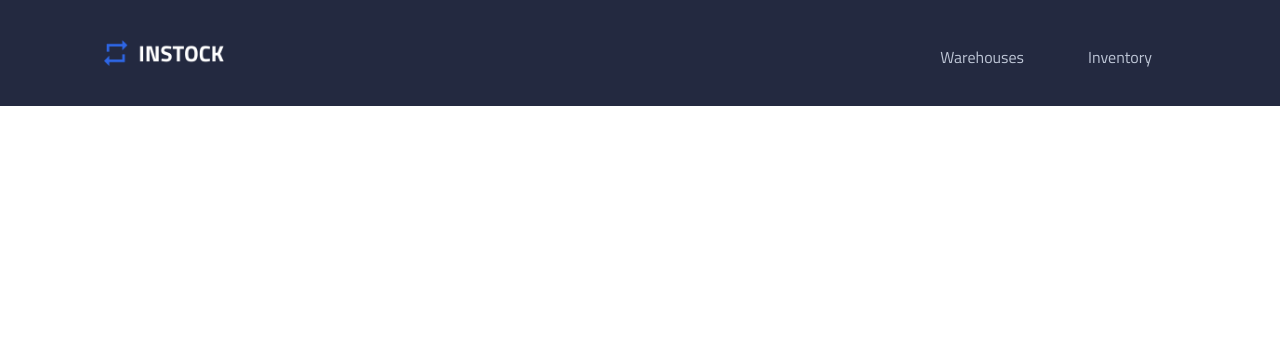
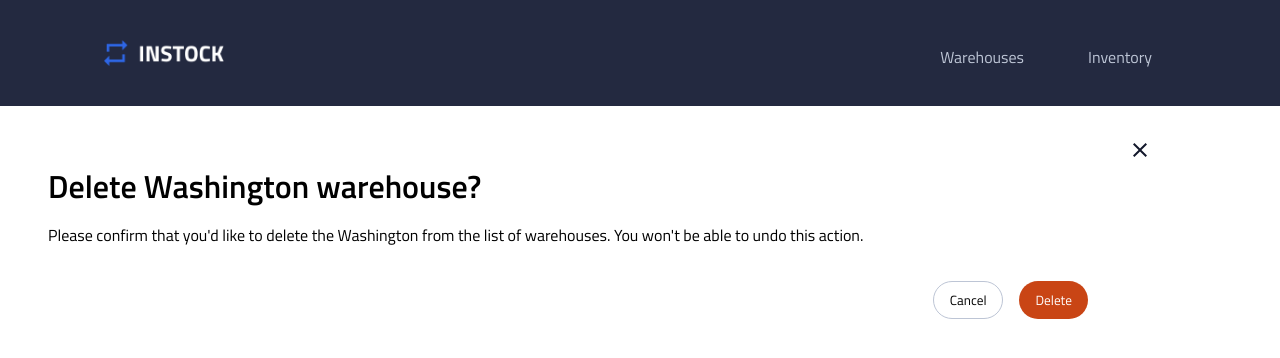
Before and after one commit to akashchauhan96/elaine-instock, a React (Create React App) app: page / in a window 1280 px wide. Shown: the top 358 px of the page. Built offline with nearby package versions, Linux system fonts and the light colour scheme.

Commit message:
Delete portal UI done

```diff
--- /dev/null
+++ b/src/Components/DeleteWH/DeleteWH.jsx
@@ -0,0 +1,41 @@
+import "./DeleteWH.scss";
+import CloseIcon from "../../assets/icons/close-24px.svg";
+import { useNavigate } from "react-router-dom";
+
+function DeleteWH() {
+  const navigate = useNavigate();
+  return (
+    <div className="delete">
+      <div className="delete__container">
+        <div className="delete__icon-wrapper">
+          <img
+            src={CloseIcon}
+            alt="close icon"
+            className="delete__icon"
+            onClick={() => navigate("/")}
+          />
+        </div>
+        <div className="delete__text-wrapper">
+          <h1 className="delete__title">Delete Washington warehouse?</h1>
+          <p classname="delete__body">
+            Please confirm that you'd like to delete the Washington from the
+            list of warehouses. You won't be able to undo this action.
+          </p>
+        </div>
+        <div className="delete__button-wrapper">
+          <button
+            className="delete__button delete__button-cancel"
+            onClick={() => navigate("/")}
+          >
+            Cancel
+          </button>
+          <button className="delete__button delete__button-delete">
+            Delete
+          </button>
+        </div>
+      </div>
+    </div>
+  );
+}
+
+export default DeleteWH;
--- /dev/null
+++ b/src/Components/DeleteWH/DeleteWH.scss
@@ -0,0 +1,61 @@
+@use "../../styles/partials/breakpoints" as *;
+@use "../../styles/partials/mixins" as *;
+
+.delete {
+  &__container {
+    padding: 1rem 1rem 2rem 1rem;
+
+    @include tablet {
+      padding: 2rem 8rem 2rem 3rem;
+    }
+  }
+
+  &__icon-wrapper {
+    text-align: right;
+  }
+
+  &__title {
+    margin-bottom: 1rem;
+  }
+
+  &__text-wrapper {
+    padding-bottom: 4rem;
+    @include tablet {
+      padding-bottom: 0;
+      margin-right: 4rem;
+    }
+  }
+
+  &__button-wrapper {
+    margin-top: 12rem;
+    display: flex;
+    justify-content: space-around;
+
+    @include tablet {
+      margin-top: 2rem;
+      justify-content: flex-end;
+      gap: 1rem;
+      margin-right: 4rem;
+    }
+  }
+
+  &__button {
+    padding: 0.5rem 3rem;
+    border-radius: 25px;
+
+    @include tablet {
+      padding: 0.5rem 1rem;
+    }
+  }
+
+  &__button-cancel {
+    background-color: #fff;
+    border: 1px solid #bdc5d5;
+  }
+
+  &__button-delete {
+    background-color: #c94515;
+    color: #fff;
+    border: none;
+  }
+}
--- a/src/pages/WarehouseList/WarehouseList.jsx
+++ b/src/pages/WarehouseList/WarehouseList.jsx
@@ -1,4 +1,10 @@
+import DeleteWH from "../../Components/DeleteWH/DeleteWH";
+
 function WarehouseList() {
-  return <></>;
+  return (
+    <>
+      <DeleteWH />
+    </>
+  );
 }
 export default WarehouseList;
```
